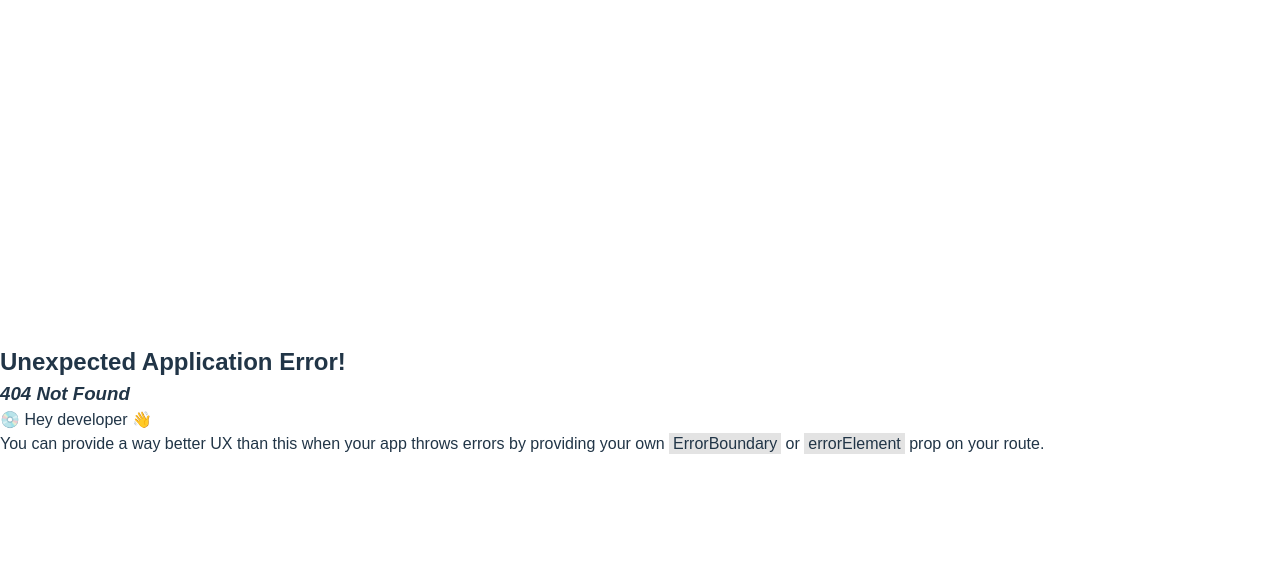
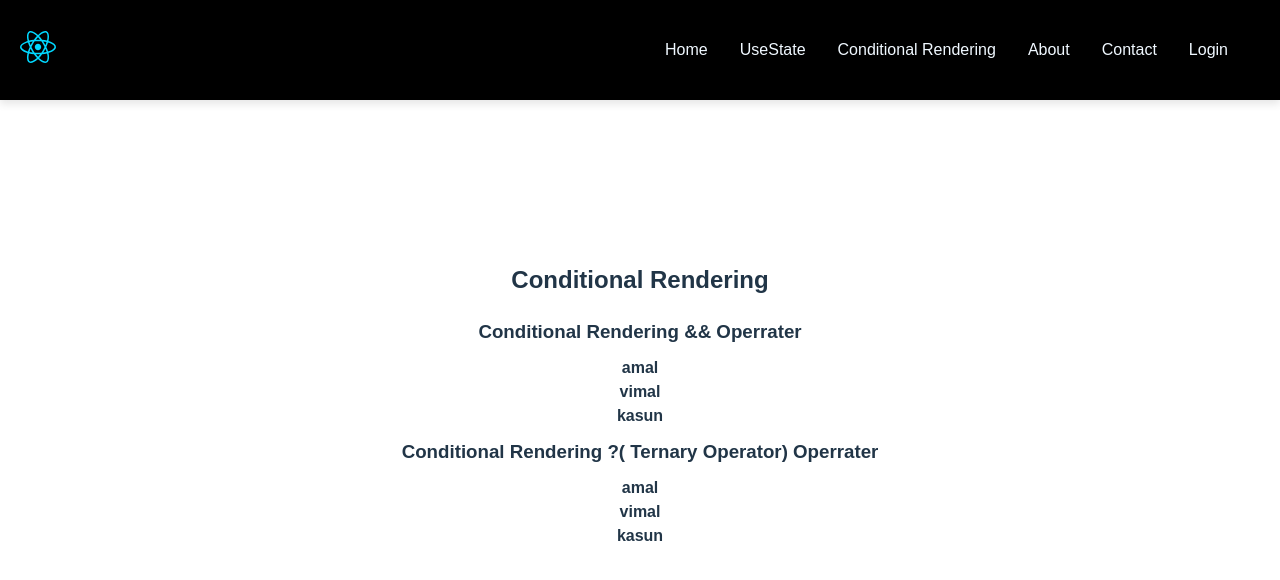
Before and after one commit to MavithaShehar/react-Router, a React (Vite) app: page /conditionalRendering in a window 1280 px wide. Before the commit this address had no page. Shown: the top 580 px of the page. Built offline with nearby package versions, Linux system fonts and the light colour scheme.

Commit message:
React JS Conditional Rendering (&& and Ternary Operator)

```diff
--- a/src/componets/Links/Links.jsx
+++ b/src/componets/Links/Links.jsx
@@ -7,6 +7,7 @@ function Links() {
     <div className='link'>
     <ManuLinke linkname="Home" url="/" />
     <ManuLinke linkname="UseState" url="/useState" />
+    <ManuLinke linkname="Conditional Rendering" url="/ConditionalRendering" />
     <ManuLinke linkname="About" url="/about" />
     <ManuLinke linkname="Contact" url="/contact" />
     <ManuLinke linkname="Login" url="/login" />
--- a/src/main.jsx
+++ b/src/main.jsx
@@ -6,6 +6,7 @@ import About from './pages/About.jsx'
 import Contact from './pages/Contact.jsx'
 import Login from './pages/Login.jsx'
 import UseState from './pages/UseState.jsx'
+import ConditionalRendering from './pages/ConditionalRendering.jsx'
 
 import {
   createBrowserRouter,
@@ -20,6 +21,10 @@ const router = createBrowserRouter([
   {
     path: "/useState",
     element:  <UseState/>,
+  },
+  {
+    path: "/conditionalRendering",
+    element:  <ConditionalRendering/>,
   },
   {
     path: "/about",
--- /dev/null
+++ b/src/pages/ConditionalRendering.jsx
@@ -0,0 +1,46 @@
+import React from 'react'
+import HeaderContent from "../componets/HeaderContend/HeaderContent"
+
+// ConditionalRendering waladi wenne "if" oparater eka wage thama eke If vidiyata wada karanne && ve. (if wenuwata pavichchi karai)
+
+
+function ConditionalRendering() {
+
+    const names = ['amal','vimal','kasun'];
+    const namesCount = names.length;
+
+  return (
+    <>
+      <div id='wrapper'>
+
+        <HeaderContent/>
+
+        <div className='body'>
+          <h2 style={{margin:10}}>Conditional Rendering</h2>
+
+          <h3 style={{margin:10}}>Conditional Rendering && Operrater</h3>
+
+          {namesCount > 0 && names.map((name)=>{
+            return <h4>{name}</h4>
+          })}
+          {namesCount == 0 && <p style={{color:"red"}}>Name List Emoty</p> }
+
+          {/* /////////////////////////////////////////////////////////////////////////////// */}
+
+          <h3 style={{margin:10}}>Conditional Rendering ?( Ternary Operator) Operrater</h3>
+
+          {namesCount > 0 ? (names.map((name)=>{
+            return <h4>{name}</h4>
+          })) : (<p style={{color:"red"}}>Name List Emoty</p> ) }
+
+
+        </div>
+
+      </div>
+
+    </>
+
+  )
+}
+
+export default ConditionalRendering
--- a/src/pages/UseState.jsx
+++ b/src/pages/UseState.jsx
@@ -1,6 +1,6 @@
 import React, { useState } from 'react'
 import HeaderContent from "../componets/HeaderContend/HeaderContent"
-import './UseState.css'
+import './css/UseState.css'
 
 function UseState() {
 
--- /dev/null
+++ b/src/pages/css/UseState.css
@@ -0,0 +1,15 @@
+body, html, #wrapper {
+    height: 100%;
+    margin: 0;
+    width: 100%;
+  }
+
+  .body {
+    display: flex;
+    flex-direction: column;
+    justify-content: center; /* Center content vertically */
+    align-items: center; /* Center content horizontally */
+    height: 100vh;
+    width: 100vw;
+
+  }
```
Also changed, not shown: src/pages/css/ConditionalRendering.css (renamed from src/pages/UseState.css).
